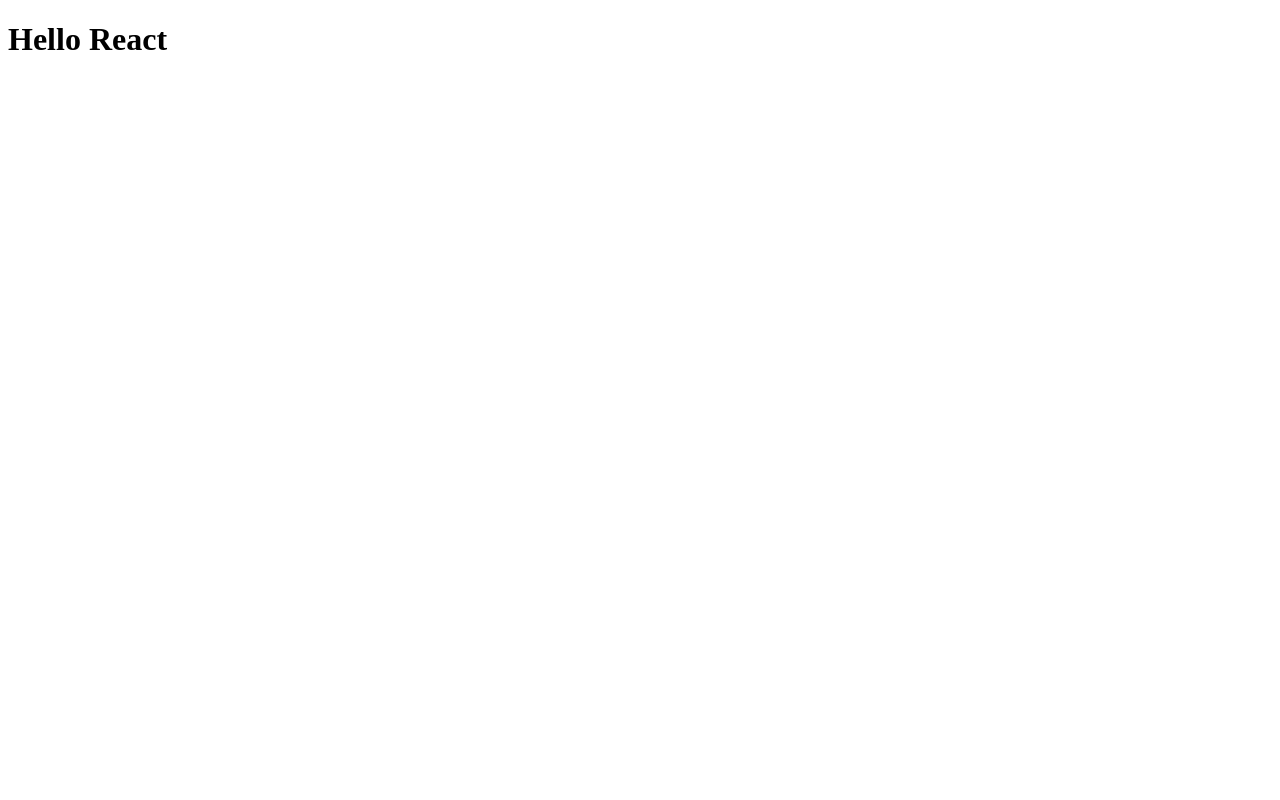
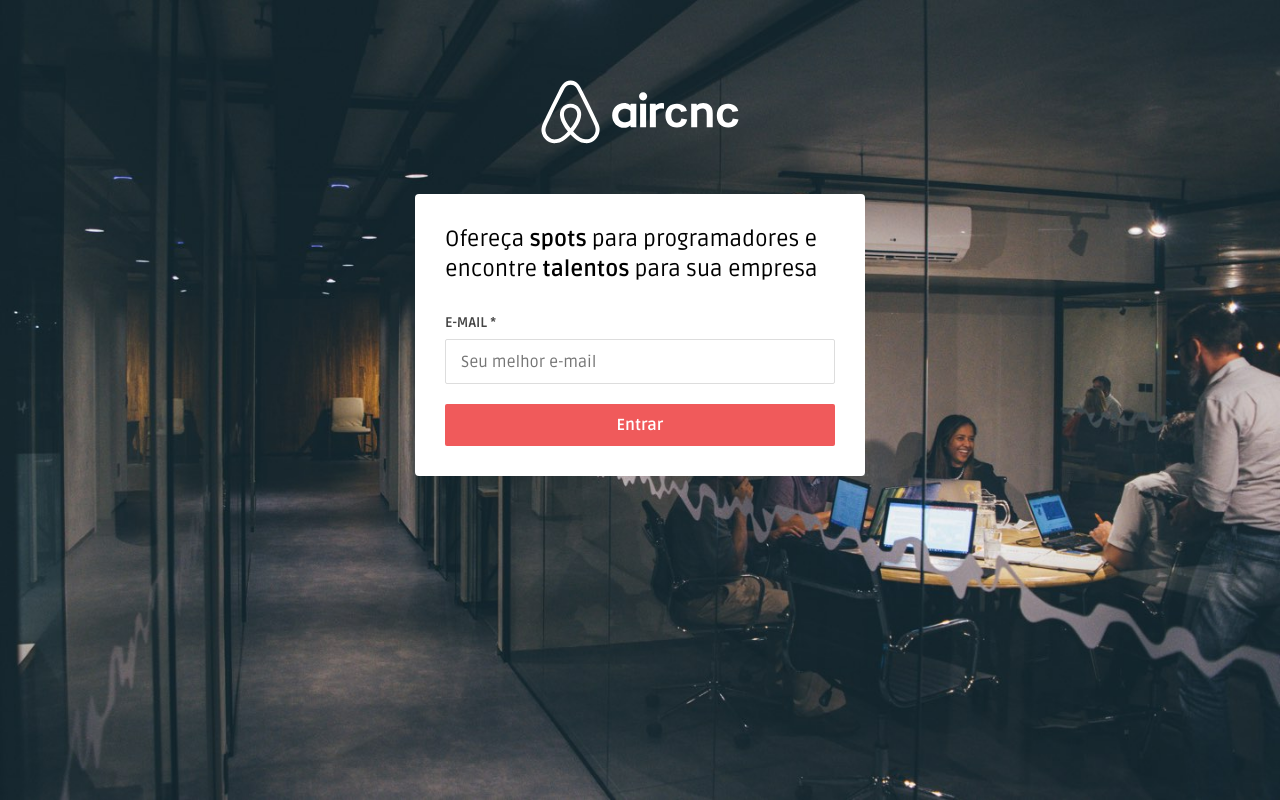
Before and after one commit to shadyueh/rocketseat-lives, a React (Create React App) app in the folder omnistack9/frontend/: page / in a window 1280 px wide. Built offline with nearby package versions, Linux system fonts and the light colour scheme.

Commit message:
Layout da tela de inscrição

```diff
--- a/omnistack9/frontend/src/App.css
+++ b/omnistack9/frontend/src/App.css
@@ -1,22 +1,83 @@
-.App {
-  text-align: center;
+@import url('https://fonts.googleapis.com/css?family=Ruda:400,700&display=swap');
+
+* {
+  margin: 0;
+  padding: 0;
+  outline: 0;
+  box-sizing: border-box;
 }
 
-.App-logo {
-  height: 40vmin;
+html, body, #root {
+  min-height: 100%;
 }
 
-.App-header {
-  background-color: #282c34;
-  min-height: 100vh;
+body {
+  background: #000 url('./assets/background.jpg') no-repeat;
+  background-size: cover;
+  -webkit-font-smoothing: antialiased !important;
+}
+
+body, input, button {
+  font-family: 'Ruda', Arial, Helvetica, sans-serif;
+  font-size: 14px;
+}
+
+.container {
+  margin: 80px auto 0;
+  max-width: 450px;
+  width: 100%;
   display: flex;
   flex-direction: column;
   align-items: center;
-  justify-content: center;
-  font-size: calc(10px + 2vmin);
-  color: white;
 }
 
-.App-link {
-  color: #09d3ac;
+.content {
+  width: 100%;
+  background: #fff;
+  margin-top: 50px;
+  border-radius: 4px;
+  padding: 30px;
 }
+
+.content > p {
+  font-size: 22px;
+  line-height: 30px;
+  margin-bottom: 30px;
+}
+
+.content form {
+  display: flex;
+  flex-direction: column;
+}
+
+.content form label {
+  font-size: 14px;
+  color: #444;
+  font-weight: bold;
+  margin-bottom: 8px;
+}
+
+.content form input {
+  margin-bottom: 20px;
+  border: 1px solid #ddd;
+  border-radius: 2px;
+  height: 45px;
+  padding: 0 15px;
+  font-size: 16px;
+}
+.content button.btn {
+  border: 0;
+  border-radius: 2px;
+  width: 100%;
+  height: 42px;
+  padding: 0 20px;
+  font-size: 16px;
+  font-weight: bold;
+  background: #f05a5b;
+  color: #fff;
+  cursor: pointer;
+}
+
+.content button.btn:hover {
+  background: #e14f50;
+}
--- a/omnistack9/frontend/src/App.js
+++ b/omnistack9/frontend/src/App.js
@@ -1,9 +1,27 @@
 import React from 'react';
 import './App.css';
 
+import logo from './assets/logo.svg';
+
 function App() {
   return (
-    <h1>Hello React</h1>
+    <div className="container">
+      <img src={logo} alt="AirCNC"/>
+      <div className="content">
+        <p>
+          Ofereça <strong>spots</strong> para programadores e encontre <strong>talentos</strong> para sua empresa
+        </p>
+        <form action="">
+          <label htmlFor="email">E-MAIL *</label>
+          <input
+            type="email"
+            id="email"
+            placeholder="Seu melhor e-mail"
+          />
+          <button type="submit" className="btn" >Entrar</button>
+        </form>
+      </div>
+    </div>
   );
 }
 
```
